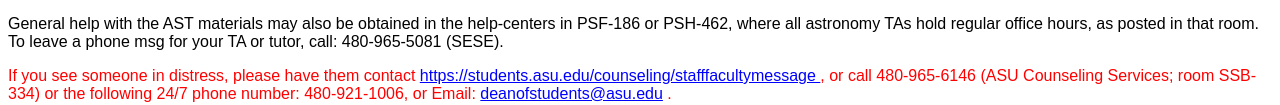
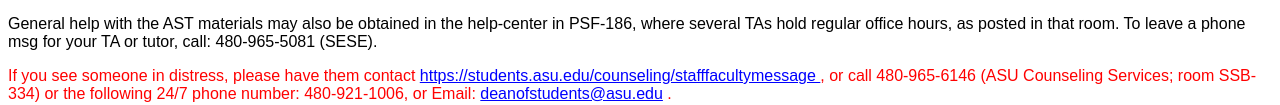
Before and after one commit to RogierWindhorst/windhorst322, a plain HTML site: page contacts.html in a window 1280 px wide. Shown: the part 851-956 px from the top of the page. Drawn offline with Linux system fonts and the light colour scheme.

Commit message:
< Updates to windhorst322/ >

```diff
--- a/contacts.html
+++ b/contacts.html
@@ -143,9 +143,9 @@ Mo 12-01 pm via Zoom only </font></td><td style='padding:.75pt .75pt .75pt .75pt
 <a href="mailto:JBerkhei@asu.edu">JBerkhei@asu.edu</a> </font></td></tr><tr>
 
 <td style='padding:.75pt .75pt .75pt .75pt'><font face="Arial, Helvetica, sans-serif">
-Gibson bowling (UG TA) </font></td><td style='padding:.75pt .75pt .75pt .75pt'><font face="Arial, Helvetica, sans-serif">
+Gibson Bowling (UG TA) </font></td><td style='padding:.75pt .75pt .75pt .75pt'><font face="Arial, Helvetica, sans-serif">
 PSF-186 (Physics Help Center) </font></td><td style='padding:.75pt .75pt .75pt .75pt'><font face="Arial, Helvetica, sans-serif">
-We 1:30-2:30 pm      </font></td><td style='padding:.75pt .75pt .75pt .75pt'><font face="Arial, Helvetica, sans-serif">
+We 3:00-4:00 pm      </font></td><td style='padding:.75pt .75pt .75pt .75pt'><font face="Arial, Helvetica, sans-serif">
 <a href="mailto:gbbowlin@asu.edu">gbbowlin@asu.edu</a> </font></td></tr><tr>
 
 <td style='padding:.75pt .75pt .75pt .75pt'><font face="Arial, Helvetica, sans-serif">
@@ -160,10 +160,9 @@ Email for appointment</font></td><td style='padding:.75pt .75pt .75pt .75pt'><fo
 
 <BR>
 
-General help with the AST materials may also be obtained in the help-centers in
-PSF-186 or PSH-462, where all astronomy TAs hold regular office hours, as
-posted in that room. To leave a phone msg for your TA or tutor, call:
-480-965-5081 (SESE).
+General help with the AST materials may also be obtained in the help-center in
+PSF-186, where several TAs hold regular office hours, as posted in that room.
+To leave a phone msg for your TA or tutor, call: 480-965-5081 (SESE).
 
 <BR>
 <p>
```
Also changed, not shown: 1 other file.
